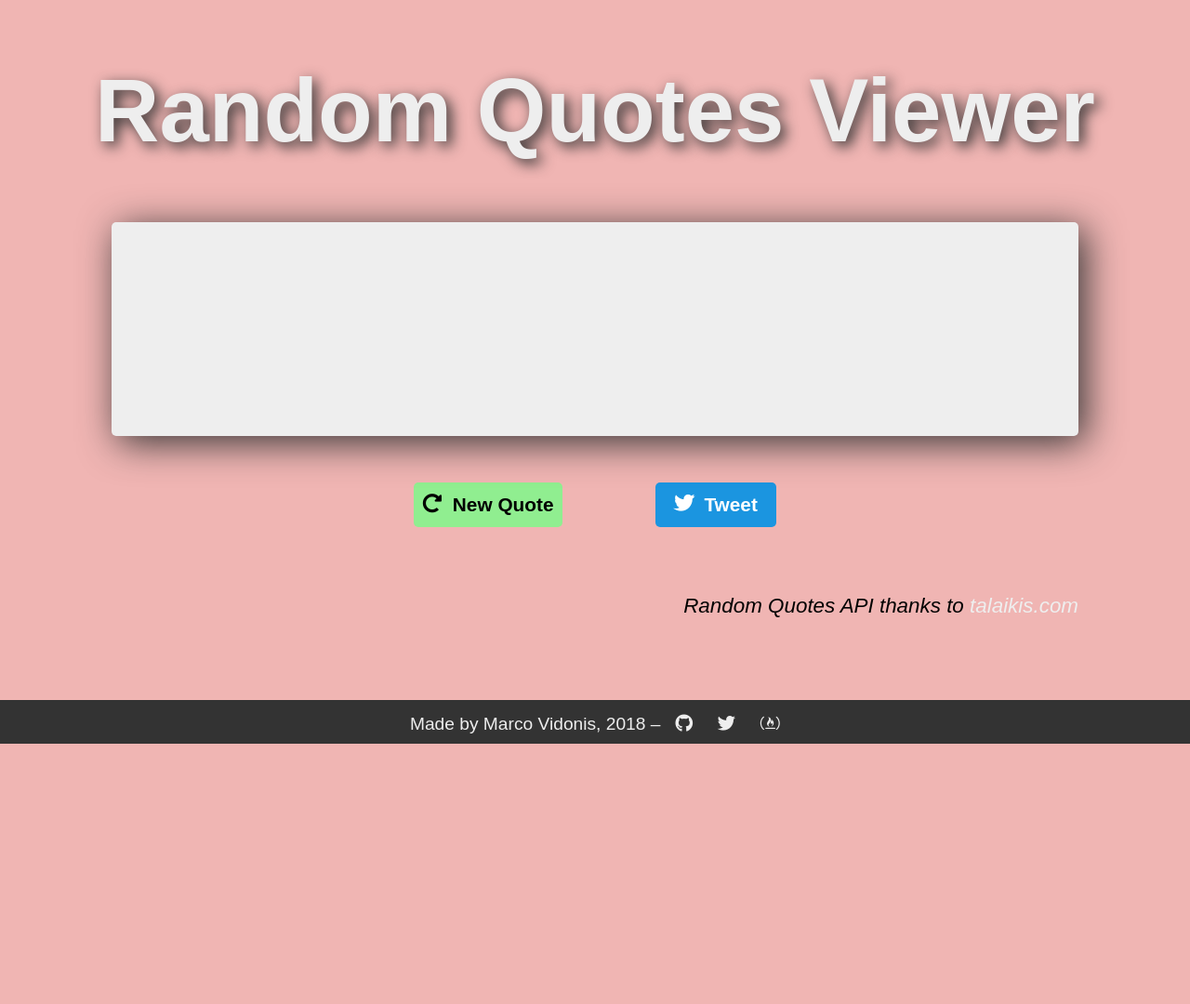
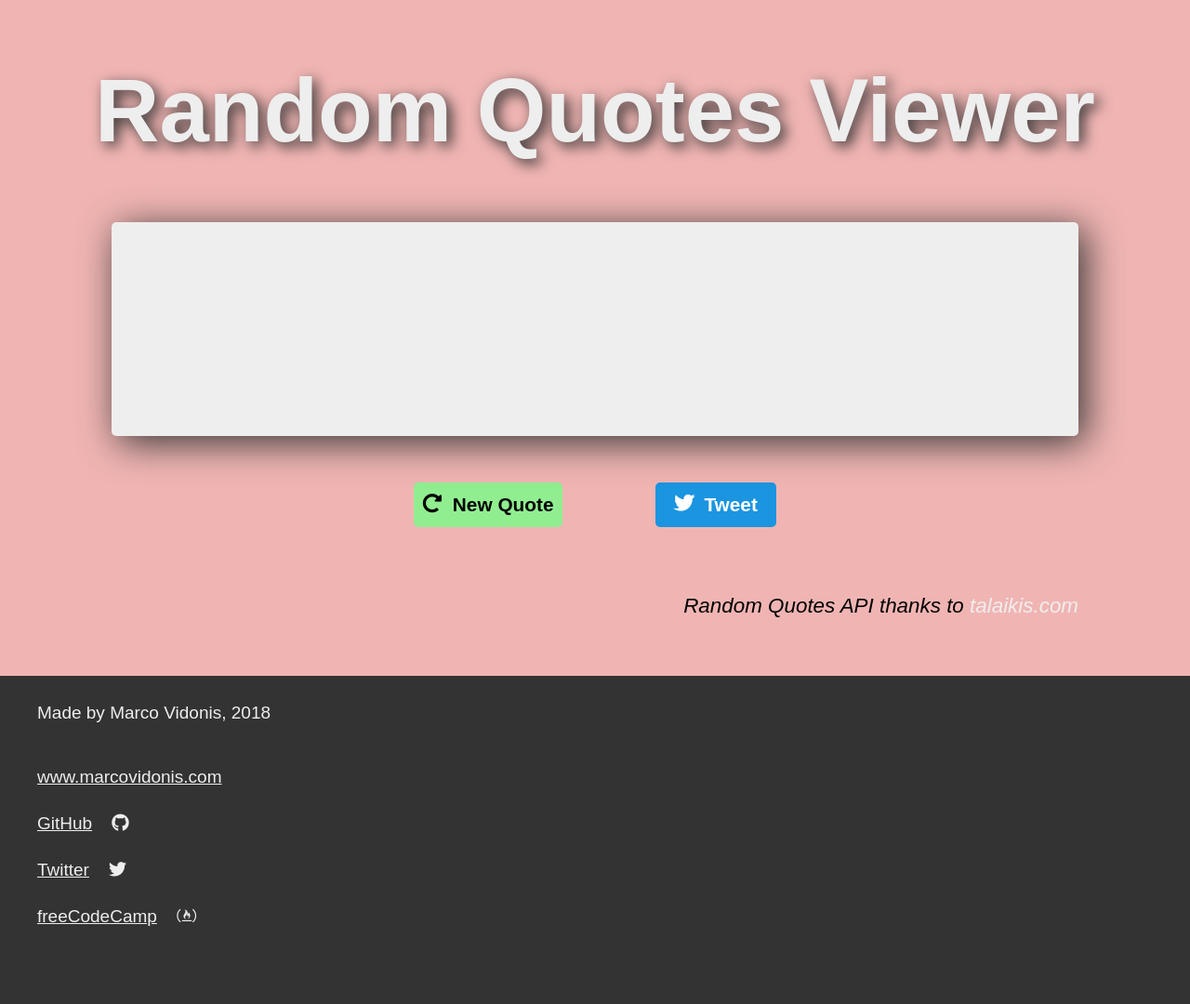
Before and after one commit to marcovidonis/randomQuotesViewer, a plain HTML site: page index.html in a window 1280 px wide. Shown: the whole page at 93% size. Before the commit the page ends 800 px from the top, so only its background shows below. Drawn offline with nearby package versions, Linux system fonts and the light colour scheme; no server answers.

Commit message:
consistent footer look with the rest of the website

```diff
--- a/index.css
+++ b/index.css
@@ -126,18 +126,20 @@ h1 {
 footer {
   background-color: #333;
   color: #EEE;
-  font-size: 0.6em;
-  padding: 15px 10px 10px 10px;
-  text-align: center;
-  position: absolute;
+  font-size: 19px;
+  line-height: 50px;
+  padding: 15px 10px 50px 40px;
   right: 0;
   left: 0;
-  //height: 60px;
-  bottom: 0;
+}
+
+footer ul {
+  list-style: none;
+  padding-left: 0;
 }
 
 footer a {
-  text-decoration: none;
+  text-decoration: underline;
   color: inherit;
 }
 
@@ -169,4 +171,10 @@ footer a {
     margin: 0;
   }
 
+  footer {
+    padding: 10px;
+    font-size: 13px;
+    line-height: 25px;
+  }
+
 }
--- a/index.html
+++ b/index.html
@@ -122,10 +122,13 @@
 
     </div>
 
-    <footer>Made by Marco Vidonis, 2018 –
-      &nbsp <a href="https://github.com/marcovidonis" target="_none"><i class="fab fa-github"></i></a>
-      &nbsp &nbsp <a href="https://twitter.com/marcovidonis" target="_none"><i class="fab fa-twitter"></i></a>
-      &nbsp &nbsp <a href="https://www.freecodecamp.org/marcovidonis" target="_none"><i class="fab fa-free-code-camp"></i></a>
+    <footer>Made by Marco Vidonis, 2018
+      <ul>
+        <li><a href="https://www.marcovidonis.com" target="_none">www.marcovidonis.com</a></li>
+        <li><a href="https://github.com/marcovidonis" target="_none">GitHub</a> &nbsp &nbsp<i class="fab fa-github"></i></li>
+        <li><a href="https://twitter.com/marcovidonis" target="_none">Twitter</a> &nbsp &nbsp<i class="fab fa-twitter"></i></li>
+        <li><a href="https://www.freecodecamp.org/marcovidonis" target="_none">freeCodeCamp</a> &nbsp &nbsp<i class="fab fa-free-code-camp"></i></li>
+      </ul>
     </footer>
 
   </body>
```
